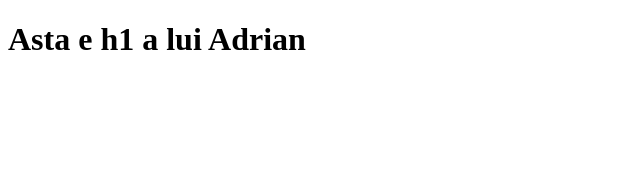
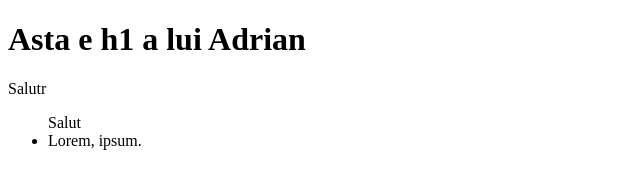
Before and after one commit to framer123/front_sper_final, a plain HTML site: page index.html in a window 1280 px wide. Shown: the whole page, without its empty margins (0-640 px from the left). Drawn offline with Linux system fonts and the light colour scheme.

Commit message:
am schimbat

```diff
--- a/index.html
+++ b/index.html
@@ -9,6 +9,8 @@
 
 <body>
     <h1>Asta e h1 a lui Adrian</h1>
+    <p>Salutr</p>
+    <ul>Salut <li>Lorem, ipsum.</li></ul>
 </body>
 
 </html>
```
